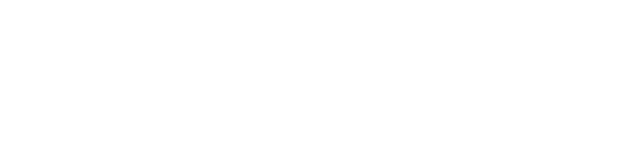
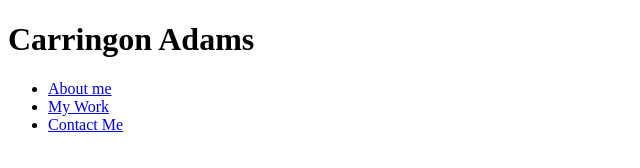
Before and after one commit to Carrington5/MyProfile, a plain HTML site: page index.html in a window 1280 px wide. Shown: the whole page, without its empty margins (0-640 px from the left). Drawn offline with Linux system fonts and the light colour scheme.

Commit message:
added nav and headers, also added links

```diff
--- a/index.html
+++ b/index.html
@@ -4,9 +4,27 @@
     <meta charset="UTF-8">
     <meta http-equiv="X-UA-Compatible" content="IE=edge">
     <meta name="viewport" content="width=device-width, initial-scale=1.0">
-    <title>Document</title>
+    <title>Carrington Adams Portfoliio </title>
 </head>
+
 <body>
-
+    <header>
+        <h1>Carringon Adams</h1>
+            <nav>
+                <ul>
+                    <li>
+                        <a href="#about-me">About me</a>
+                    </li>
+                    <li>
+                       <a href="#my-work">My Work</a>
+                    </li>
+                    <li>
+                       <a href="#contact me">Contact Me</a>
+                    </li>
+                    </li>
+                </ul>
+            </nav>
+    </head>
+   </header>
 </body>
 </html>
```
